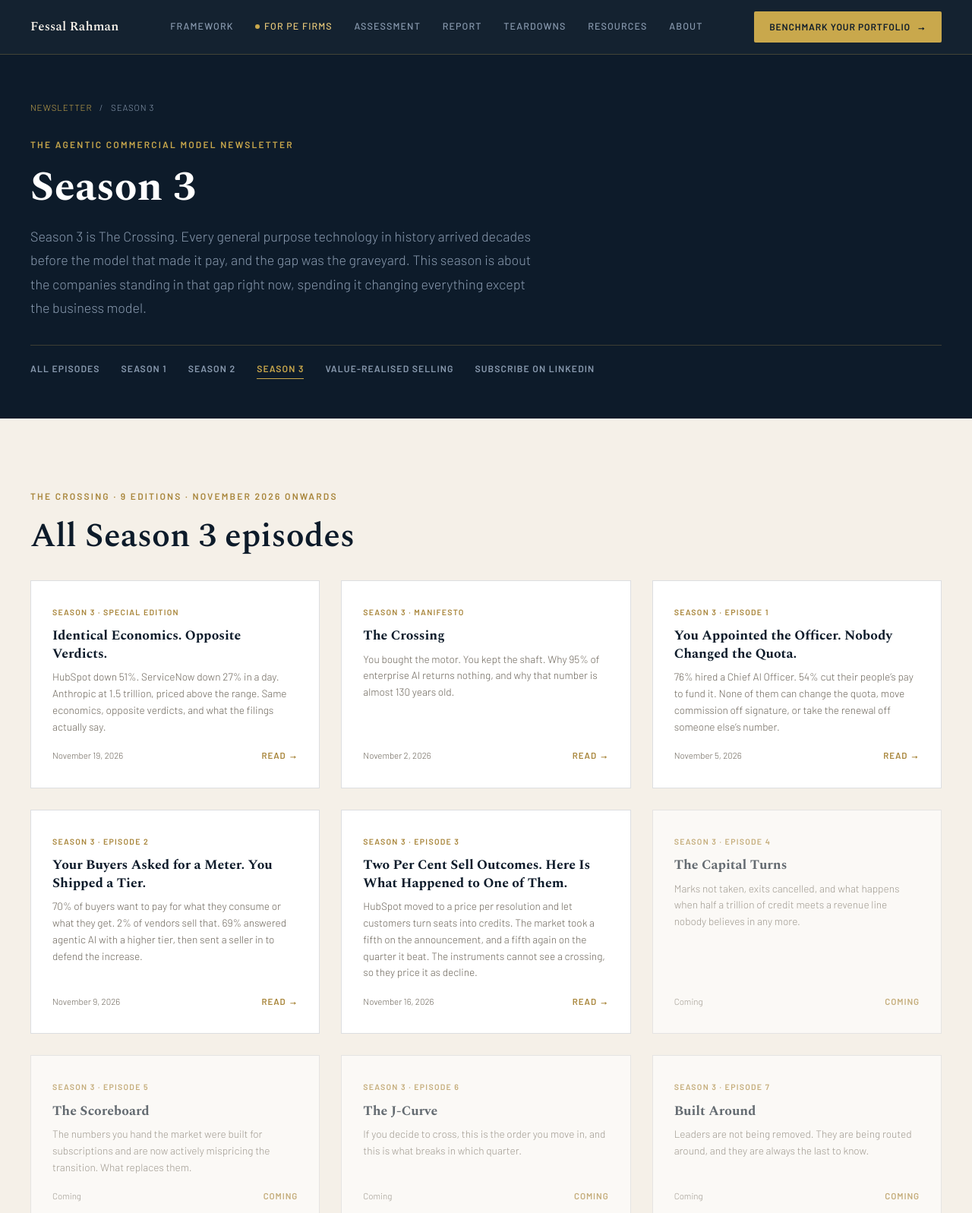
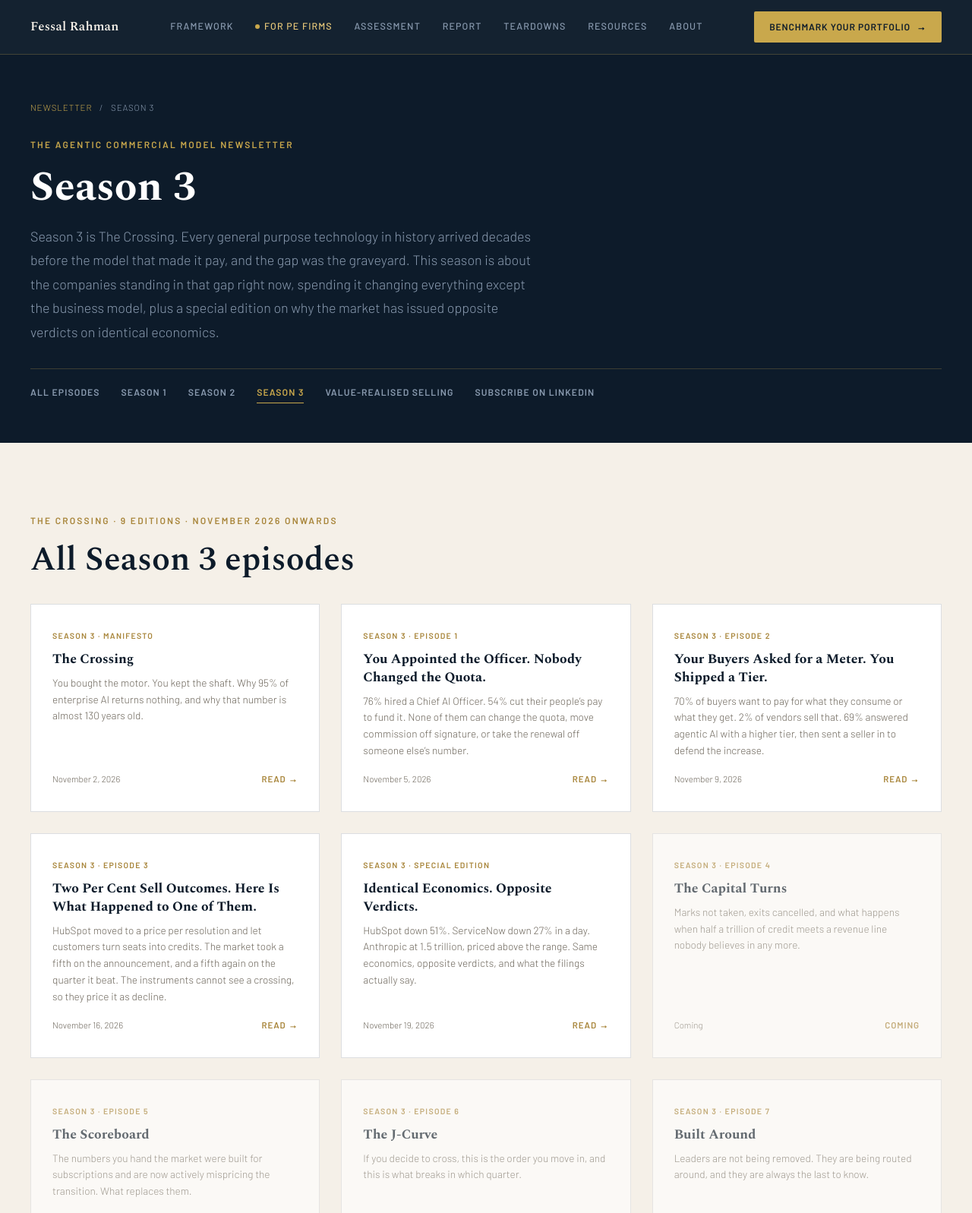
Before and after one commit to fragenticadvisor-jpg/agentic-monetization-assessment, a plain HTML site: page newsletter/season-3/index.html in a window 1280 px wide. Shown: the top 1597 px of the page at 76% size. Drawn offline with nearby package versions, Linux system fonts and the light colour scheme; a script that the page names is missing.

Commit message:
Place the Season 3 Special the way Season 2 shows its specials (#13)
Season 2 interleaves special editions in chronological position within the
episode list rather than pinning them above the season. The Gulf special
sits between Episodes 5 and 6; Pace the Frontier between 6 and 7.

This special was pinned at the top, above the Manifesto. Moved to its
chronological slot after Episode 3 and before Episode 4, the card tag
switched from &middot; to the literal separator every other card uses, and
the special named in the season lede as Season 2 names its two.


Claude-Session: https://claude.ai/code/session_01WXUGydMFm8Xcv1SyCwMgme

Co-authored-by: Claude <noreply@anthropic.com>

```diff
--- a/newsletter/season-3/index.html
+++ b/newsletter/season-3/index.html
@@ -40,7 +40,7 @@
 <div class="nw-crumbs"><a href="/newsletter">Newsletter</a><span>/</span><span>Season 3</span></div>
 <p class="eyebrow">The Agentic Commercial Model Newsletter</p>
 <h1>Season 3</h1>
-<p class="lede">Season 3 is The Crossing. Every general purpose technology in history arrived decades before the model that made it pay, and the gap was the graveyard. This season is about the companies standing in that gap right now, spending it changing everything except the business model.</p>
+<p class="lede">Season 3 is The Crossing. Every general purpose technology in history arrived decades before the model that made it pay, and the gap was the graveyard. This season is about the companies standing in that gap right now, spending it changing everything except the business model, plus a special edition on why the market has issued opposite verdicts on identical economics.</p>
 <div class="nw-tabs"><a href="/newsletter">All Episodes</a><a href="/newsletter/season-1">Season 1</a><a href="/newsletter/season-2">Season 2</a><a href="/newsletter/season-3" class="is-current">Season 3</a><a href="/newsletter/value-realised-selling">Value-Realised Selling</a><a href="https://www.linkedin.com/newsletters/the-agentic-commercial-model-7470197457742761984/" target="_blank" rel="noopener">Subscribe on LinkedIn</a></div>
 </div></section>
 
@@ -48,11 +48,11 @@
 <p class="eyebrow">The Crossing · 9 editions · November 2026 onwards</p>
 <h2 class="display">All Season 3 episodes</h2>
 <div class="nw-grid">
-<a class="nw-ep" href="/newsletter/season-3/opposite-verdicts"><span class="nw-ep-tag">Season 3 &middot; Special Edition</span><h3>Identical Economics. Opposite Verdicts.</h3><p>HubSpot down 51%. ServiceNow down 27% in a day. Anthropic at 1.5 trillion, priced above the range. Same economics, opposite verdicts, and what the filings actually say.</p><span class="nw-ep-foot"><span>November 19, 2026</span><span class="nw-ep-arrow">Read &rarr;</span></span></a>
 <a class="nw-ep" href="/newsletter/season-3/the-crossing"><span class="nw-ep-tag">Season 3 · Manifesto</span><h3>The Crossing</h3><p>You bought the motor. You kept the shaft. Why 95% of enterprise AI returns nothing, and why that number is almost 130 years old.</p><span class="nw-ep-foot"><span>November 2, 2026</span><span class="nw-ep-arrow">Read &rarr;</span></span></a>
 <a class="nw-ep" href="/newsletter/season-3/nobody-changed-the-quota"><span class="nw-ep-tag">Season 3 · Episode 1</span><h3>You Appointed the Officer. Nobody Changed the Quota.</h3><p>76% hired a Chief AI Officer. 54% cut their people&rsquo;s pay to fund it. None of them can change the quota, move commission off signature, or take the renewal off someone else&rsquo;s number.</p><span class="nw-ep-foot"><span>November 5, 2026</span><span class="nw-ep-arrow">Read &rarr;</span></span></a>
 <a class="nw-ep" href="/newsletter/season-3/asked-for-a-meter"><span class="nw-ep-tag">Season 3 · Episode 2</span><h3>Your Buyers Asked for a Meter. You Shipped a Tier.</h3><p>70% of buyers want to pay for what they consume or what they get. 2% of vendors sell that. 69% answered agentic AI with a higher tier, then sent a seller in to defend the increase.</p><span class="nw-ep-foot"><span>November 9, 2026</span><span class="nw-ep-arrow">Read &rarr;</span></span></a>
 <a class="nw-ep" href="/newsletter/season-3/shipped-the-meter"><span class="nw-ep-tag">Season 3 · Episode 3</span><h3>Two Per Cent Sell Outcomes. Here Is What Happened to One of Them.</h3><p>HubSpot moved to a price per resolution and let customers turn seats into credits. The market took a fifth on the announcement, and a fifth again on the quarter it beat. The instruments cannot see a crossing, so they price it as decline.</p><span class="nw-ep-foot"><span>November 16, 2026</span><span class="nw-ep-arrow">Read &rarr;</span></span></a>
+<a class="nw-ep" href="/newsletter/season-3/opposite-verdicts"><span class="nw-ep-tag">Season 3 · Special Edition</span><h3>Identical Economics. Opposite Verdicts.</h3><p>HubSpot down 51%. ServiceNow down 27% in a day. Anthropic at 1.5 trillion, priced above the range. Same economics, opposite verdicts, and what the filings actually say.</p><span class="nw-ep-foot"><span>November 19, 2026</span><span class="nw-ep-arrow">Read &rarr;</span></span></a>
 <div class="nw-ep" style="opacity:.62;cursor:default"><span class="nw-ep-tag">Season 3 · Episode 4</span><h3>The Capital Turns</h3><p>Marks not taken, exits cancelled, and what happens when half a trillion of credit meets a revenue line nobody believes in any more.</p><span class="nw-ep-foot"><span>Coming</span><span class="nw-ep-arrow">Coming</span></span></div>
 <div class="nw-ep" style="opacity:.62;cursor:default"><span class="nw-ep-tag">Season 3 · Episode 5</span><h3>The Scoreboard</h3><p>The numbers you hand the market were built for subscriptions and are now actively mispricing the transition. What replaces them.</p><span class="nw-ep-foot"><span>Coming</span><span class="nw-ep-arrow">Coming</span></span></div>
 <div class="nw-ep" style="opacity:.62;cursor:default"><span class="nw-ep-tag">Season 3 · Episode 6</span><h3>The J-Curve</h3><p>If you decide to cross, this is the order you move in, and this is what breaks in which quarter.</p><span class="nw-ep-foot"><span>Coming</span><span class="nw-ep-arrow">Coming</span></span></div>
```
